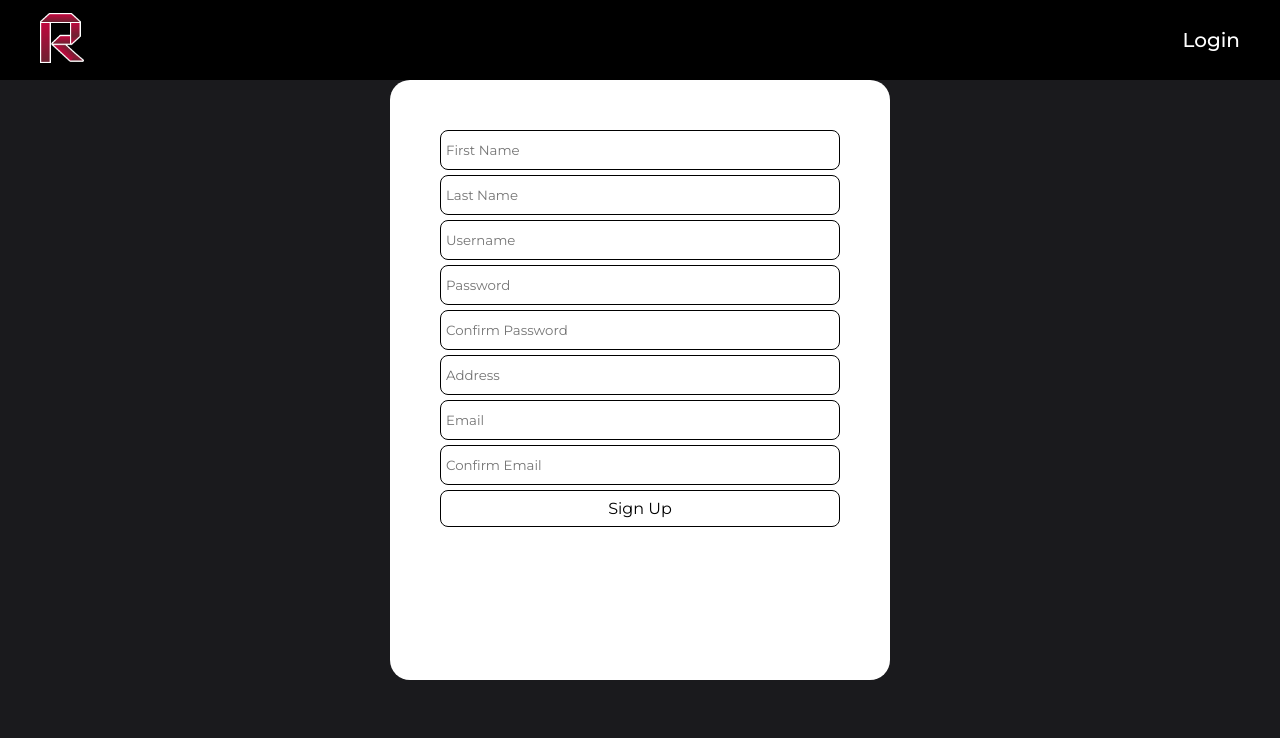
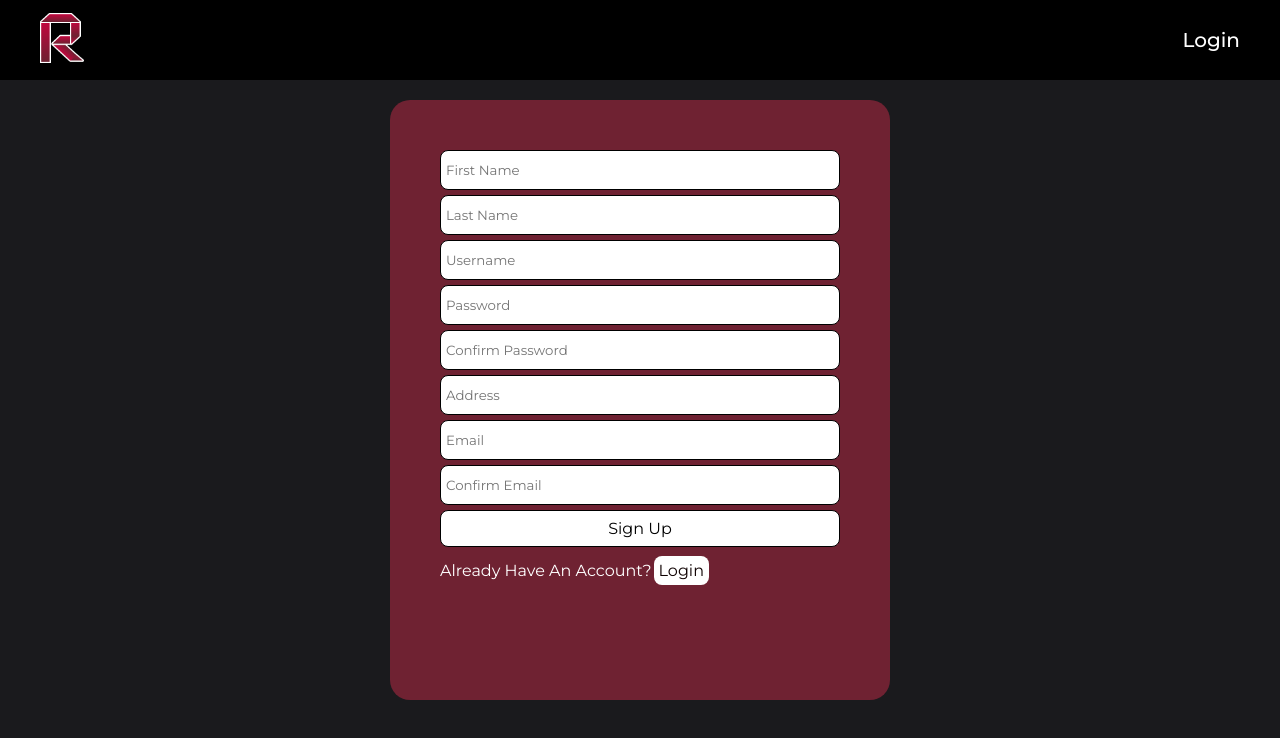
Before and after one commit to cw417/CPS406-project, a React (Create React App) app in the folder client/: page /signup in a window 1280 px wide. Shown: the top 738 px of the page. Built offline with nearby package versions, Linux system fonts and the light colour scheme.

Commit message:
Signup page styling

```diff
--- a/client/src/comps/SignupForm.js
+++ b/client/src/comps/SignupForm.js
@@ -177,8 +177,8 @@ export default function SignUp() {
                     {formik.errors.confirm_email && formik.touched.confirm_email ? <span className={styles.error}>{formik.errors.confirm_email}</span> : <></>}
 
                     <button type="submit" className={styles.submit}>Sign Up</button>
-                    <div>
-                        Already Have An Account? <NavLink to='/login'>Login</NavLink>
+                    <div className={styles.signup}>
+                        Already Have An Account? <NavLink to='/login' className={styles.button}>Login</NavLink>
                     </div>
                 </form>
             </div>
--- a/client/src/pages/SignUp.js
+++ b/client/src/pages/SignUp.js
@@ -1,11 +1,13 @@
 import SignUpForm from "../comps/SignupForm";
 import Navbar from '../comps/Navbar'
-
+import styles from '../styles/Login.module.css'
 export default function SignUp() {
     return(
         <>
             <Navbar/>
+            <div className={styles.log}>
             <SignUpForm/>
+            </div>
         </>
     )
 }
--- a/client/src/styles/SignUpForm.module.css
+++ b/client/src/styles/SignUpForm.module.css
@@ -10,7 +10,7 @@
     display: flex;
     flex-direction: column;
     width: 500px;
-    background-color: rgb(255, 255, 255);
+    background-color: #6F2232;
     padding: 50px;
     border-radius: 20px;
     gap: 5px;
@@ -38,3 +38,22 @@
 .error {
     color: red;
 }
+.button{
+    position: relative;
+    display: inline-block;
+    padding: 5px;
+    background-color: white;
+    color: #0e0101;
+    border: none;
+    outline: none;
+    cursor: pointer;
+    overflow: hidden;
+    transition: all 0.3s ease-in-out;
+    margin: 4px 2px;
+    cursor: pointer;
+    border-radius: 8px;
+}
+.signup {
+    display: flex;
+    align-items: center;
+}
```
